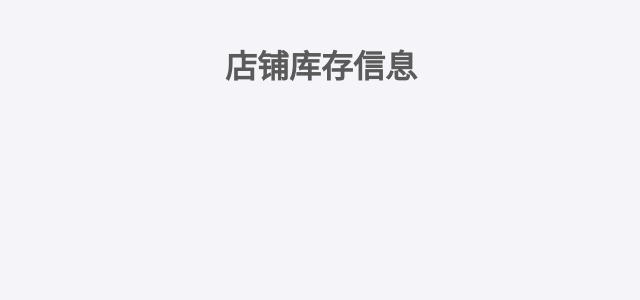
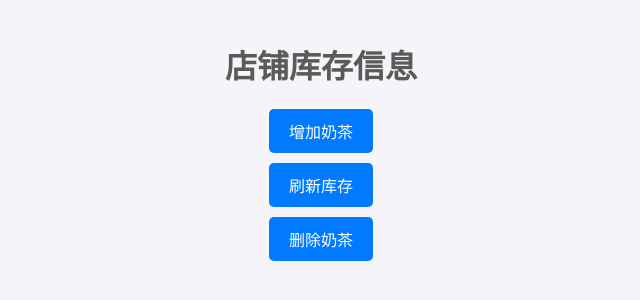
Before and after one commit to sjlgaga/DB-midterm, a Flask app: page /shop_inventory.html in a window 1280 px wide. Shown: the top 300 px of the page, without its empty margins (319-959 px from the left). Run offline with Flask 3, Linux system fonts and the light colour scheme.

Commit message:
inventory2

```diff
--- a/server.py
+++ b/server.py
@@ -92,6 +92,58 @@
     conn.close()
     return inventory_list
 
+def get_all_teas():
+    """从数据库中获取所有奶茶选项"""
+    conn = get_db_connection()
+    cursor = conn.cursor()
+    cursor.execute('SELECT TeaID, TeaName, Ingredients FROM TeaDrinks')
+    teas = [{'TeaID': row[0], 'TeaName': row[1], 'Ingredients': row[2]} for row in cursor.fetchall()]
+    cursor.close()
+    conn.close()
+    return teas
+
+def add_tea_to_shop_inventory(shop_id, tea_id, stock):
+    """将奶茶及其库存数量添加到指定店铺的库存中"""
+    conn = get_db_connection()
+    cursor = conn.cursor()
+    # 检查该奶茶是否已存在于库存中
+    cursor.execute('SELECT Stock FROM TeaInventory WHERE ShopID = ? AND TeaID = ?', (shop_id, tea_id))
+    existing = cursor.fetchone()
+    if existing:
+        # 更新现有库存
+        stock = int(stock)
+        new_stock = existing[0] + stock
+        cursor.execute('UPDATE TeaInventory SET Stock = ? WHERE ShopID = ? AND TeaID = ?', (new_stock, shop_id, tea_id))
+    else:
+        # 添加新库存记录
+        stock = int(stock)
+        cursor.execute('INSERT INTO TeaInventory (ShopID, TeaID, Stock) VALUES (?, ?, ?)', (shop_id, tea_id, stock))
+    conn.commit()
+    cursor.close()
+    conn.close()
+    return True
+
+def remove_tea_from_inventory(shop_id, tea_id):
+    try:
+        conn = get_db_connection()
+        cursor = conn.cursor()
+        cursor.execute('DELETE FROM TeaInventory WHERE ShopID = ? AND TeaID = ?', (shop_id, tea_id))
+        rows_affected = cursor.rowcount  # 获取受影响的行数
+        conn.commit()
+        cursor.close()
+        conn.close()
+        if rows_affected > 0:
+            return True  # 成功删除
+        else:
+            return False  # 未找到对应记录
+    except Exception as e:
+        print(f"Error: {e}")  # 打印错误信息（在生产环境中考虑使用日志记录）
+        return False  # 处理异常情况
+
+
+"""
+############################################app routes#################################################
+"""
 
 @app.route('/')
 def index():
@@ -122,5 +174,32 @@
     inventory_data = get_inventory_by_shop(shop_id)
     return jsonify(inventory_data)
 
+@app.route('/api/teaOptions')
+def get_tea_options():
+    """API端点,获取所有可用的奶茶选项"""
+    teas = get_all_teas()
+    return jsonify(teas)
+
+@app.route('/api/addInventory/<int:shop_id>', methods=['POST'])
+def add_inventory(shop_id):
+    """API端点,添加奶茶到指定店铺的库存"""
+    data = request.get_json()
+    tea_id = data.get('TeaID')
+    stock = data.get('Stock')
+    if not (tea_id and stock):
+        return jsonify({'result': 'failure', 'message': 'Missing tea ID or stock information'}), 400
+    result = add_tea_to_shop_inventory(shop_id, tea_id, stock)
+    return jsonify({'result': 'success' if result else 'failure'})
+
+@app.route('/api/deleteInventory/<int:shop_id>/<int:tea_id>', methods=['DELETE'])
+def delete_inventory(shop_id, tea_id):
+    result = remove_tea_from_inventory(shop_id, tea_id)
+    if result:
+        return jsonify({'result': 'success'}), 200  # 成功删除
+    else:
+        return jsonify({'result': 'failure', 'message': 'No matching record found or error occurred'}), 404  # 未找到记录或出现错误
+
+
+
 if __name__ == '__main__':
     app.run(host="localhost", port=8900,debug=True)
--- a/static/inventory.css
+++ b/static/inventory.css
@@ -40,3 +40,19 @@
 .inventory-item:last-child {
     margin-bottom: 0; /* 最后一个项目不需要底部边距 */
 }
+
+.action-button {
+    background-color: #007bff; /* 蓝色背景 */
+    color: white; /* 白色文字 */
+    padding: 10px 20px; /* 内边距 */
+    border: none; /* 无边框 */
+    border-radius: 5px; /* 轻微的圆角 */
+    cursor: pointer; /* 鼠标悬停时显示指针 */
+    font-size: 16px; /* 文字大小 */
+    margin-bottom: 10px; /* 底部外边距 */
+    display: inline-block; /* 确保按钮不会扩展到全宽 */
+}
+
+.action-button:hover {
+    background-color: #0056b3; /* 深蓝色背景，鼠标悬停效果 */
+}
--- a/static/inventory.js
+++ b/static/inventory.js
@@ -2,14 +2,18 @@
 document.addEventListener('DOMContentLoaded', function() {
     const params = new URLSearchParams(window.location.search);
     const shopId = params.get('shopId');
+    const refreshButton = document.getElementById('refreshInventoryButton');
 
+    // 封装加载库存列表的函数
+    function loadInventory() {
         fetch(`/api/shopInventory/${shopId}`)
             .then(response => response.json())
             .then(data => {
                 const inventoryList = document.getElementById('inventoryList');
+                inventoryList.innerHTML = ''; // 清空当前内容
                 data.forEach(item => {
                     const div = document.createElement('div');
-                div.className = 'inventory-item'; // 应用我们定义的样式类
+                    div.className = 'inventory-item';
                     div.innerHTML = `<strong>奶茶名称：</strong>${item.teaName}<br>
                                      <strong>配料：</strong>${item.ingredients}<br>
                                      <strong>库存：</strong>${item.stock}杯`;
@@ -17,4 +21,119 @@
                 });
             })
             .catch(error => console.error('Error:', error));
+    }
+
+    // 页面加载时加载库存
+    loadInventory();
+
+    // 刷新按钮点击事件
+    refreshButton.addEventListener('click', function() {
+        loadInventory();  // 执行加载库存的函数
     });
+});
+
+document.addEventListener('DOMContentLoaded', function() {
+    const addTeaButton = document.getElementById('addTeaButton');
+    const addTeaModal = document.getElementById('addTeaModal');
+    const teaSelect = document.getElementById('teaSelect');
+    const params = new URLSearchParams(window.location.search);
+    const shopId = params.get('shopId');
+
+    // 加载可用奶茶列表
+    function loadTeaOptions() {
+        fetch('/api/teaOptions')
+            .then(response => response.json())
+            .then(teas => {
+                teaSelect.innerHTML = '';
+                teas.forEach(tea => {
+                    let option = new Option(tea.TeaName, tea.TeaID);
+                    teaSelect.appendChild(option);
+                });
+            });
+    }
+
+    // 显示添加库存模态
+    addTeaButton.onclick = () => {
+        addTeaModal.style.display = 'block';
+        loadTeaOptions();
+    };
+
+
+
+    // 将新库存添加到数据库
+    window.addTeaToInventory = function() {
+        let teaId = teaSelect.value;
+        let stock = document.getElementById('stockInput').value;
+        fetch(`/api/addInventory/${shopId}`, {
+            method: 'POST',
+            headers: { 'Content-Type': 'application/json' },
+            body: JSON.stringify({ TeaID: teaId, Stock: stock })
+        })
+        .then(response => response.json())
+        .then(result => {
+            console.log(result);
+            alert('库存已更新！');
+            addTeaModal.style.display = 'none';
+        })
+        .catch(error => {
+            console.error('Error:', error);
+            alert('添加库存失败！');
+        });
+    };
+});
+
+document.addEventListener('DOMContentLoaded', function() {
+    const deleteTeaButton = document.getElementById('deleteTeaButton');
+    const deleteTeaModal = document.getElementById('deleteTeaModal');
+    const deleteTeaSelect = document.getElementById('deleteTeaSelect');
+    const shopId = new URLSearchParams(window.location.search).get('shopId');
+
+    // 函数：加载可删除的奶茶列表
+    function loadDeleteOptions() {
+        fetch('/api/teaOptions')
+            .then(response => response.json())
+            .then(teas => {
+                deleteTeaSelect.innerHTML = ''; // 清空之前的选项
+                teas.forEach(tea => {
+                    let option = new Option(tea.TeaName, tea.TeaID);
+                    deleteTeaSelect.appendChild(option);
+                });
+            });
+    }
+
+    // 显示删除库存模态
+    deleteTeaButton.onclick = () => {
+        deleteTeaModal.style.display = 'block';
+        loadDeleteOptions();
+    };
+
+    // 删除库存项
+    window.deleteTeaFromInventory = function() {
+        let teaId = deleteTeaSelect.value;  // 获取选中的奶茶ID
+        fetch(`/api/deleteInventory/${shopId}/${teaId}`, {
+            method: 'DELETE'
+        })
+        .then(response => {
+            if (!response.ok) {
+                alert('删除失败：');  // 如果响应不是200，抛出错误
+            }
+            return response.json();  // 解析JSON数据
+        })
+        .then(result => {
+            if (result.result === 'success') {
+                alert('库存已删除！');
+                deleteTeaModal.style.display = 'none';  // 关闭模态框
+                loadInventory();  // 重新加载库存列表，确保界面更新
+            } else {
+                alert('删除失败：' + result.message);  // 显示失败消息
+            }
+        })
+        .catch(error => {
+            //console.error('Error:', error);
+            //alert('删除失败：' + error.message);  // 捕获错误并显示
+        });
+    };
+
+
+
+});
--- a/templates/shop_inventory.html
+++ b/templates/shop_inventory.html
@@ -8,7 +8,29 @@
 </head>
 <body>
     <h1>店铺库存信息</h1>
+    <button id="addTeaButton" class="action-button">增加奶茶</button>
+    <button id="refreshInventoryButton" class="action-button">刷新库存</button>
+    <button id="deleteTeaButton" class="action-button">删除奶茶</button>
     <div id="inventoryList"></div>
+
+        <!-- 模态对话框用于添加库存 -->
+    <div id="addTeaModal" style="display:none;">
+        <h2>选择奶茶添加到库存</h2>
+        <select id="teaSelect">
+            <!-- 奶茶选项将通过JavaScript动态填充 -->
+        </select>
+        <input type="number" id="stockInput" placeholder="库存数量" min="1">
+        <button onclick="addTeaToInventory()">添加到库存</button>
+    </div>
+
+    <div id="deleteTeaModal" style="display:none;">
+        <h2>选择要删除的奶茶</h2>
+        <select id="deleteTeaSelect">
+            <!-- 奶茶选项将通过JavaScript动态填充 -->
+        </select>
+        <button onclick="deleteTeaFromInventory()">删除</button>
+    </div>
+
     <script src="static/inventory.js"></script>
 </body>
 </html>
```
Lines whose indentation alone changed are shown as unchanged.
